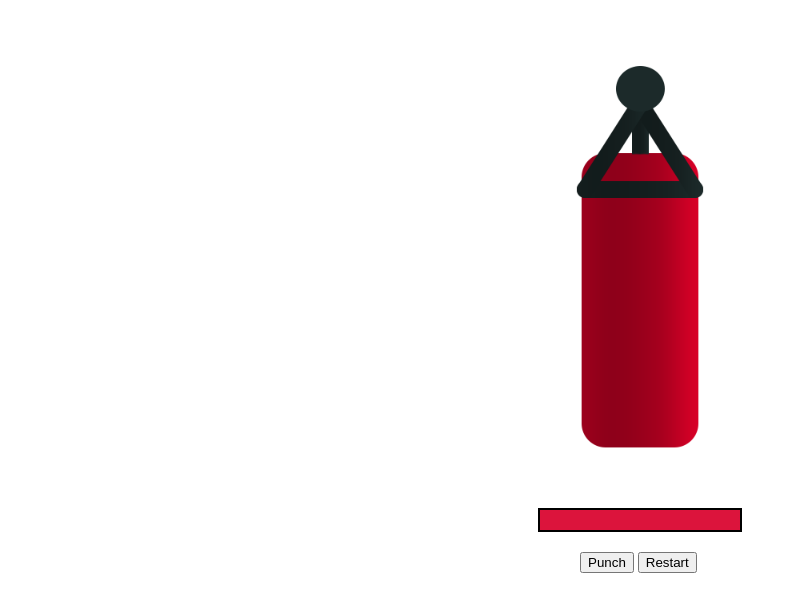
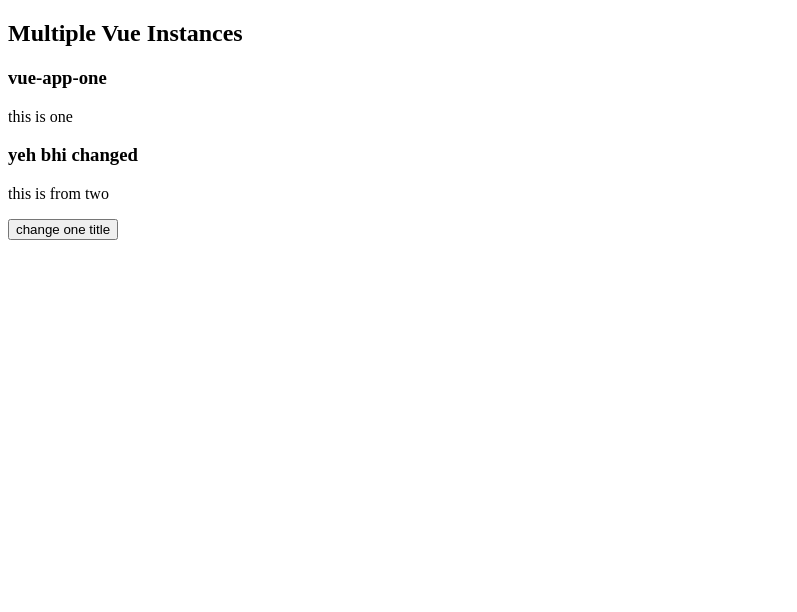
Before and after one commit to som-31/vueJsPlaylist, a plain HTML site: page index.html in a window 1280 px wide. Shown: the whole page, without its empty margins (0-797 px from the left). Drawn offline with nearby package versions, Linux system fonts and the light colour scheme.

Commit message:
multiple vue instances

```diff
--- a/app.js
+++ b/app.js
@@ -1,23 +1,35 @@
-new Vue({
-    el : "#vue-app",
+var one = new Vue({
+    el : "#vue-app-one",
     data : {
-         health : 100,
-         ended : false
+        title : "vue-app-one"
     },
     methods : {
-        punch(){
-            this.health -= 10;
-            if(this.health === 0){
-               this.ended = true;
-            }
-        },
-        restart(){
-            this.health = 100;
-            this.ended = false;
+    },
+    computed : {
+       greet(){
+           return 'this is one'
+       }
+    }
+
+});
+
+var two = new Vue({
+    el : "#vue-app-two",
+    data : {
+        title: "vue-app-two"
+    },
+    methods : {
+        change(){
+         one.title = "title changed"
         }
     },
     computed : {
+        greet(){
+            return 'this is from two'
+        }
 
     }
 
 });
+
+two.title = 'yeh bhi changed'
--- a/index.html
+++ b/index.html
@@ -6,22 +6,18 @@
     <link href="style.css" rel="stylesheet">
     <script src="https://cdn.jsdelivr.net/npm/vue/dist/vue.js"></script></head>
 <body>
-<div id="vue-app">
 
-    <!-- Bag image -->
-     <div id="bag" v-bind:class="{ burst : ended}"></div>
+    <h2>Multiple Vue Instances</h2>
 
-     <!-- bag-health -->
-      <div id="bag-health">
-          <div v-bind:style="{ width: health + '%'}"></div>
-      </div>
+<div id="vue-app-one">
+    <h3>{{title}}</h3>
+    <p>{{greet}}</p>
+</div>
+<div id="vue-app-two">
+    <h3>{{title}}</h3>
+    <p>{{ greet}}</p>
 
-     <!-- controls -->
-     <div id="controls">
-         <button v-on:click="punch" v-if="!ended">Punch</button>
-         <button v-on:click="restart">Restart</button>
-     </div>
-
+<button v-on:click="change">change one title</button>
 </div>
 <script src="app.js"></script>
 </body>
```
